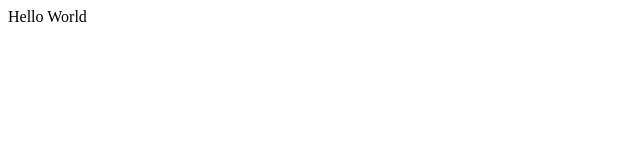
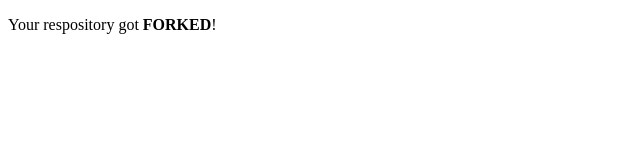
Before and after one commit to mtking78/Testing_github, a plain HTML site: page index.html in a window 1280 px wide. Shown: the whole page, without its empty margins (0-640 px from the left). Drawn offline with Linux system fonts and the light colour scheme.

Commit message:
<Added basic html framework>

```diff
--- a/index.html
+++ b/index.html
@@ -1,5 +1,11 @@
 <!Doctype html>
-<!DOCTYPE html>
 <html>
-Hello World
+<head>
+	<title>Lesson 1.2 github Activity</title>
+</head>
+<body>
+	<div>
+		<p>Your respository got <strong>FORKED</strong>!</p>
+	</div>
+</body>
 </html>
```
